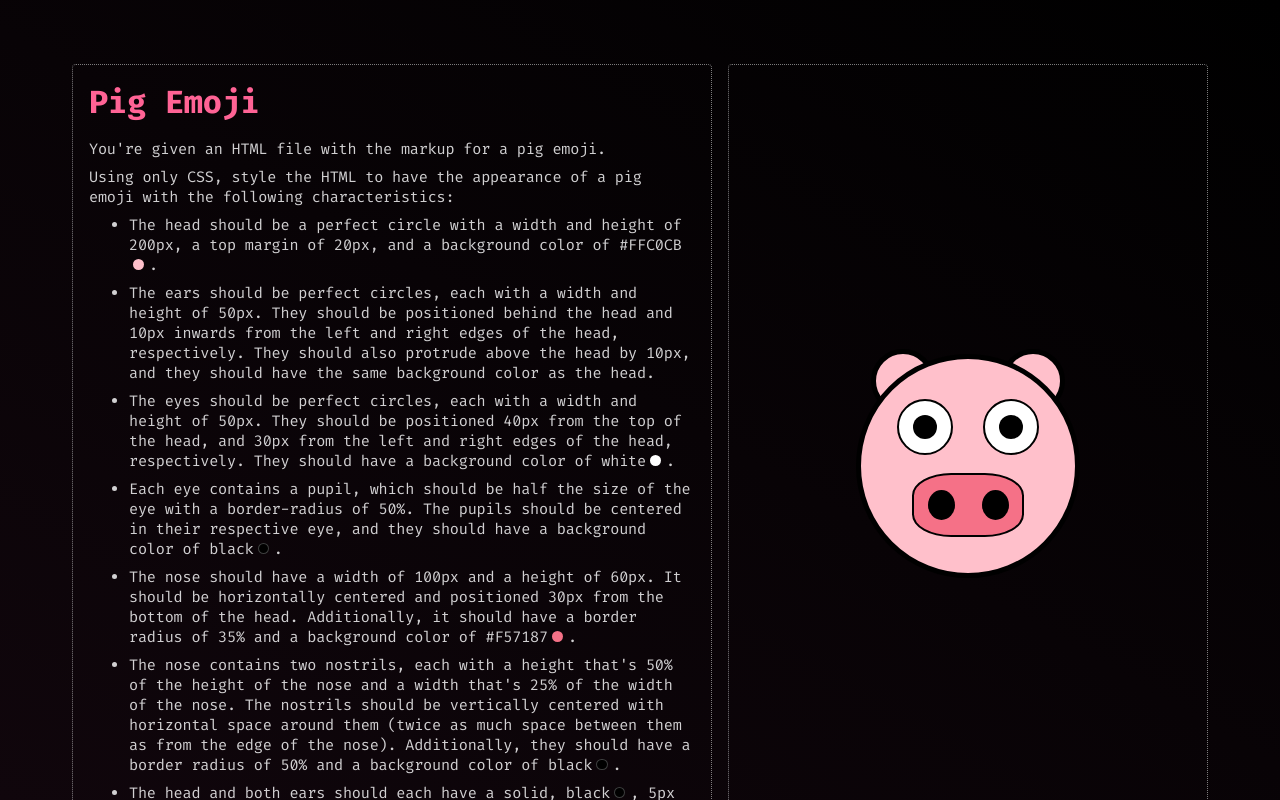
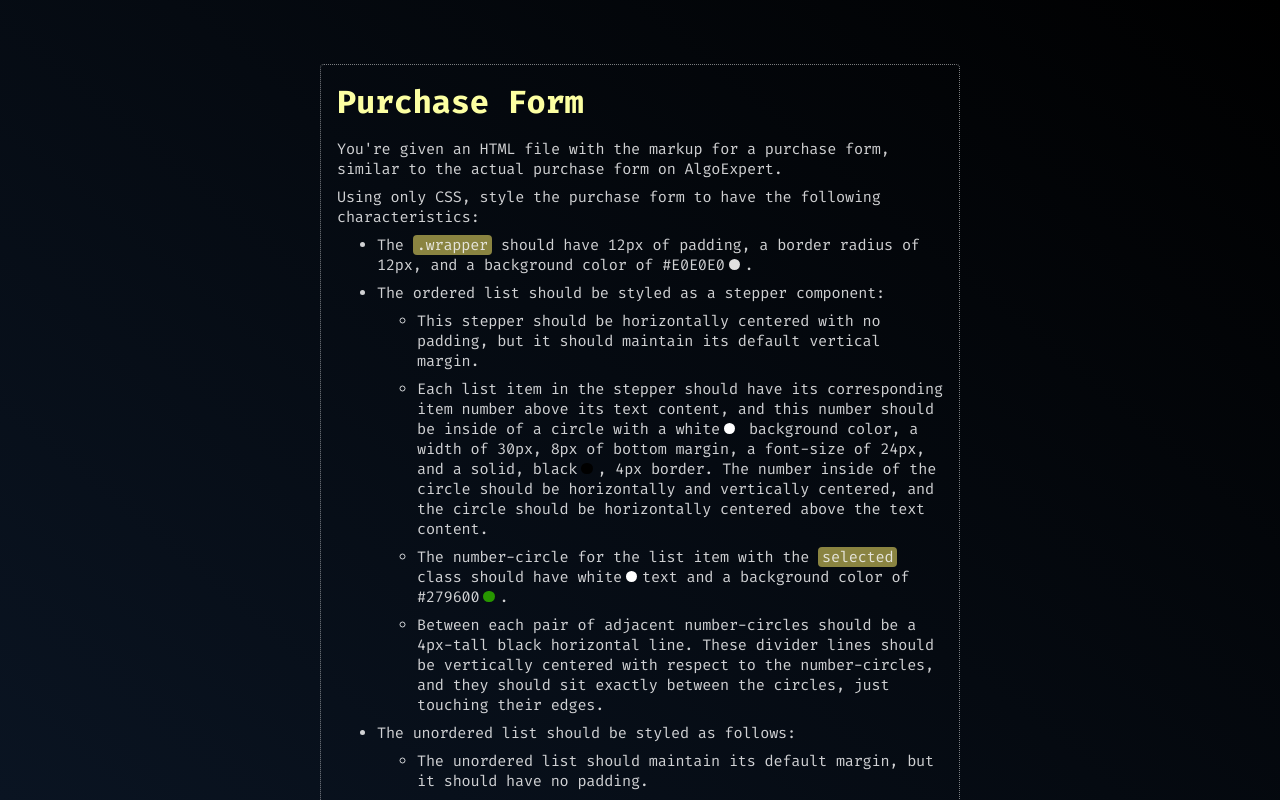
Before and after one commit to DemonDaddy22/frontend-expert, a React (Create React App) app: page / in a window 1280 px wide. Built offline with nearby package versions, Linux system fonts and the light colour scheme.

Commit message:
Add question details

```diff
--- a/src/App.tsx
+++ b/src/App.tsx
@@ -1,13 +1,13 @@
 import React from 'react';
 import './App.scss';
-import PigEmoji from './components/PigEmoji';
+import PurchaseForm from './components/PurchaseForm';
 import ThemeContextProvider from './context/ThemeContext';
 
 function App() {
   return (
     <ThemeContextProvider>
       <div className="container">
-        <PigEmoji />
+        <PurchaseForm />
       </div>
     </ThemeContextProvider>
   );
--- /dev/null
+++ b/src/components/PurchaseForm/index.tsx
@@ -0,0 +1,109 @@
+import React from 'react';
+import { COLORS, PROJECT_COLORS } from '../../constants/theme';
+import ProjectPage from '../ProjectPage';
+import QuestionDetails from '../QuestionDetails';
+import ColourBlock from '../UI/ColourBlock';
+import classes from './styles.module.scss';
+
+const PurchaseForm: React.FC<Props> = () => {
+  return (
+    <ProjectPage background={PROJECT_COLORS.PROJECT8.background}>
+      <QuestionDetails
+        title='Purchase Form'
+        titleClassName={classes.questionTitle}
+        containerClassName={classes.questionDetails}>
+        <p>
+          You're given an HTML file with the markup for a purchase form, similar to the actual purchase form on
+          AlgoExpert.
+        </p>
+        <p>Using only CSS, style the purchase form to have the following characteristics:</p>
+        <ul>
+          <li>
+            The <span className={classes.questionDescriptionHighlight}>.wrapper</span> should have 12px of padding, a
+            border radius of 12px, and a background color of #E0E0E0
+            <ColourBlock colour='#E0E0E0' />.
+          </li>
+          <li>
+            The ordered list should be styled as a stepper component:
+            <ul>
+              <li>
+                This stepper should be horizontally centered with no padding, but it should maintain its default
+                vertical margin.
+              </li>
+              <li>
+                Each list item in the stepper should have its corresponding item number above its text content, and this
+                number should be inside of a circle with a white
+                <ColourBlock colour={COLORS.WHITE} /> background color, a width of 30px, 8px of bottom margin, a
+                font-size of 24px, and a solid, black
+                <ColourBlock colour={COLORS.BLACK} />, 4px border. The number inside of the circle should be
+                horizontally and vertically centered, and the circle should be horizontally centered above the text
+                content.
+              </li>
+              <li>
+                The number-circle for the list item with the{' '}
+                <span className={classes.questionDescriptionHighlight}>selected</span> class should have white
+                <ColourBlock colour={COLORS.WHITE} />
+                text and a background color of #279600
+                <ColourBlock colour='#279600' />.
+              </li>
+              <li>
+                Between each pair of adjacent number-circles should be a 4px-tall black horizontal line. These divider
+                lines should be vertically centered with respect to the number-circles, and they should sit exactly
+                between the circles, just touching their edges.
+              </li>
+            </ul>
+          </li>
+          <li>
+            The unordered list should be styled as follows:
+            <ul>
+              <li>The unordered list should maintain its default margin, but it should have no padding.</li>
+              <li>
+                Each list item in the unordered list represents a single product offering and should have 12px of
+                padding, 12px of vertical margin, a height of 40px, a border-radius of 8px, bold font, and a white
+                <ColourBlock colour={COLORS.WHITE} />
+                background color.
+              </li>
+              <li>
+                The labels should have 4px of left margin and a text color based on the list-item class, following this
+                mapping:
+                <ul>
+                  <li>
+                    <span className={classes.questionDescriptionHighlight}>.blue-product</span>: #626EE3
+                    <ColourBlock colour='#626EE3' />
+                  </li>
+                  <li>
+                    <span className={classes.questionDescriptionHighlight}>.red-product</span>: #890023
+                    <ColourBlock colour='#890023' />
+                  </li>
+                  <li>
+                    <span className={classes.questionDescriptionHighlight}>.orange-product</span>: #F37F1B
+                    <ColourBlock colour='#F37F1B' />
+                  </li>
+                  <li>
+                    <span className={classes.questionDescriptionHighlight}>.green-product</span>: #11967E
+                    <ColourBlock colour='#11967E' />
+                  </li>
+                </ul>
+              </li>
+              <li>
+                Each product-offering list item should also have a solid, 5px left border of the same color as its text.
+              </li>
+            </ul>
+          </li>
+          <li>
+            The "Continue" button should be aligned to the right side of the{' '}
+            <span className={classes.questionDescriptionHighlight}>.wrapper</span>, with 12px of padding, a font-size of
+            16px, a border radius of 8px, a background color of #02203C
+            <ColourBlock colour='#02203C' />
+            and a white
+            <ColourBlock colour={COLORS.WHITE} />
+            text color. For convenience, the starting code includes variables with most of the specified pixel values
+            and colors.
+          </li>
+        </ul>
+      </QuestionDetails>
+    </ProjectPage>
+  );
+};
+
+export default PurchaseForm;
--- /dev/null
+++ b/src/components/PurchaseForm/styles.module.scss
@@ -0,0 +1,18 @@
+@import '../../constants/theme.scss';
+@import '../../utils/mixins.scss';
+
+.questionDetails {
+  @media screen and (min-width: 992px) {
+    max-width: 40rem;
+  }
+}
+
+.questionTitle {
+  color: $project-header-8;
+}
+
+.questionDescriptionHighlight {
+  @include spacing (0 0.25rem);
+  background-color: $project-highlight-8;
+  border-radius: 0.25rem;
+}
--- a/src/constants/theme.scss
+++ b/src/constants/theme.scss
@@ -45,6 +45,11 @@ $project-header-7: #FF6395;
 $project-pig-head-7: #FFC0CB;
 $project-pig-nose-7: #F57187;
 
+// project-8
+$project-bg-8: linear-gradient(40deg, #0A1422 0%, $black 100%);
+$project-header-8: #FCFFA2;
+$project-highlight-8: #8A8441;
+
 $LIGHT: (
   accentColor1: $white,
   accentColor2: $light,
--- a/src/constants/theme.ts
+++ b/src/constants/theme.ts
@@ -38,4 +38,7 @@ export const PROJECT_COLORS: { [key: string]: { [key: string]: string } } = {
   PROJECT7: {
     background: `linear-gradient(30deg, #10060C 0%, ${COLORS.BLACK} 100%)`,
   },
+  PROJECT8: {
+    background: `linear-gradient(40deg, #0A1422 0%, ${COLORS.BLACK} 100%)`,
+  },
 };
```
Also changed, not shown: src/components/PurchaseForm/README.md (added).
